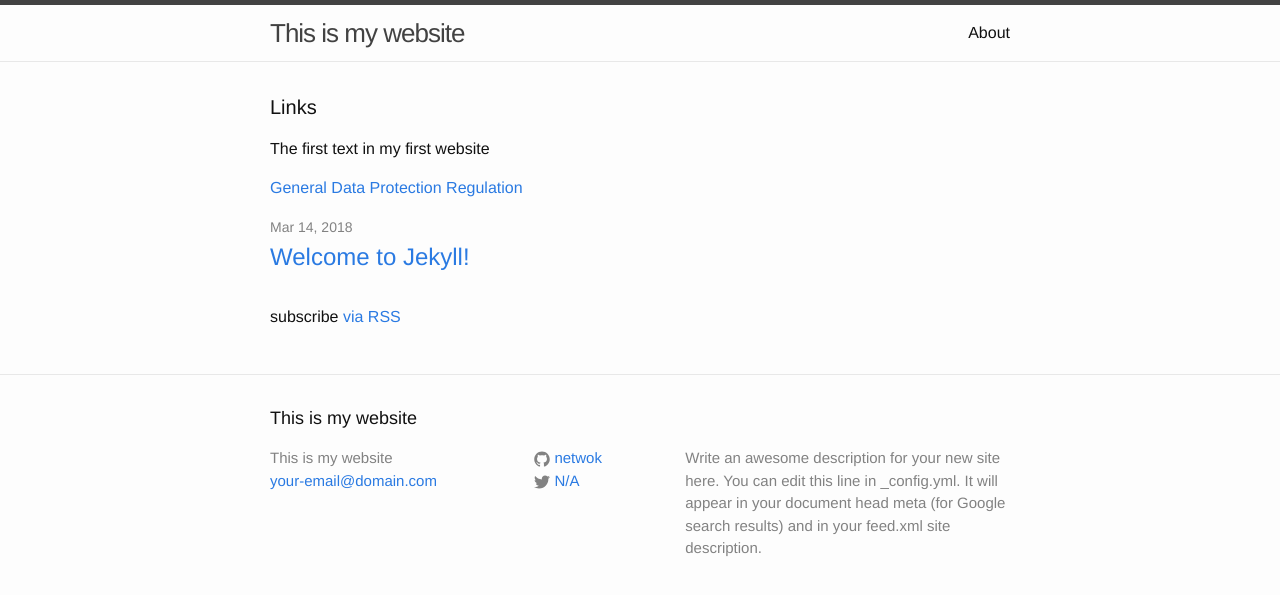
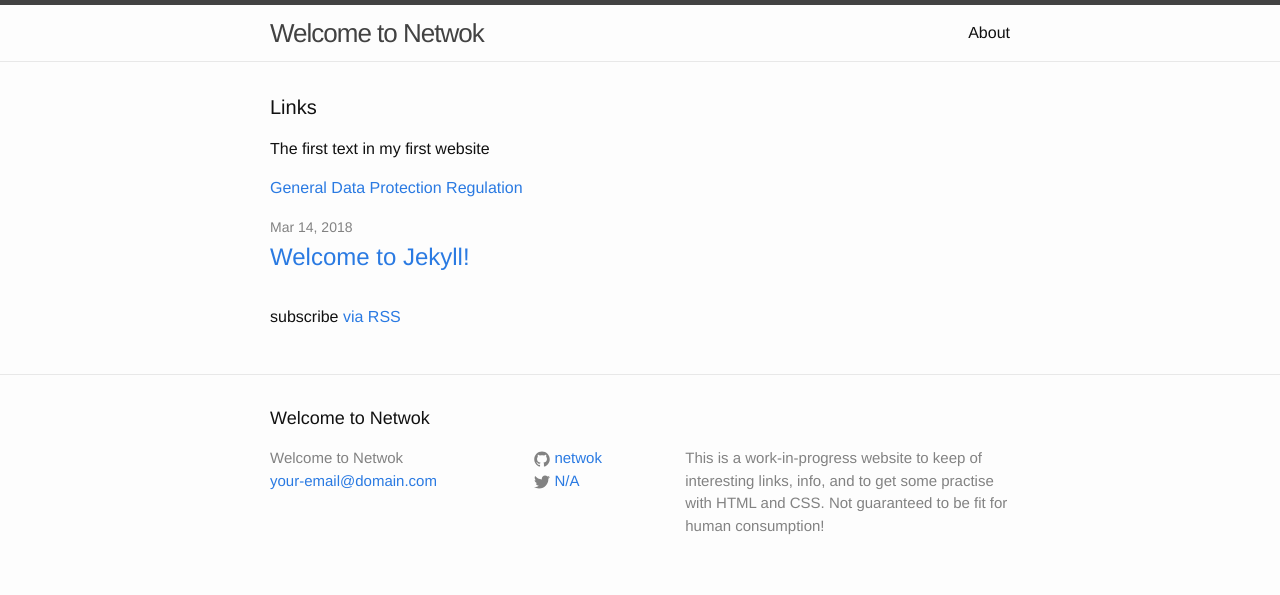
Before and after one commit to netwok/netwok.github.io, a Jekyll site: the page built from index.html, in a window 1280 px wide. Shown: the top 595 px of the page. Built offline with Jekyll 4.4.1, drawn with Linux system fonts in a browser that asks for light colours.

Commit message:
Update _config.yml

```diff
--- a/_config.yml
+++ b/_config.yml
@@ -6,12 +6,10 @@
 # 'jekyll serve'. If you change this file, please restart the server process.
 
 # Site settings
-title: This is my website
+title: Welcome to Netwok
 email: your-email@domain.com
 description: > # this means to ignore newlines until "baseurl:"
-  Write an awesome description for your new site here. You can edit this
-  line in _config.yml. It will appear in your document head meta (for
-  Google search results) and in your feed.xml site description.
+  This is a work-in-progress website to keep of interesting links, info, and to get some practise with HTML and CSS. Not guaranteed to be fit for human consumption!
 baseurl: "" # the subpath of your site, e.g. /blog
 url: "http://yourdomain.com" # the base hostname & protocol for your site
 twitter_username: N/A
```
